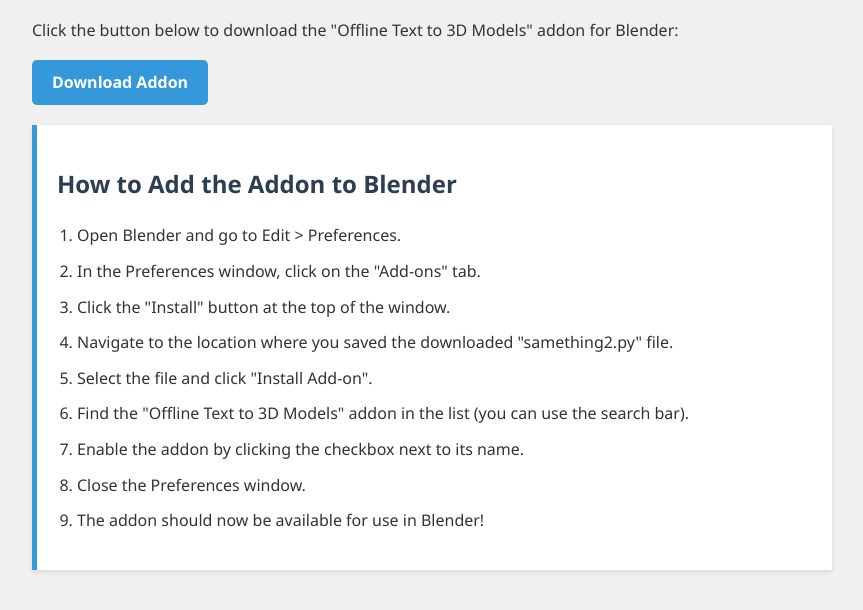
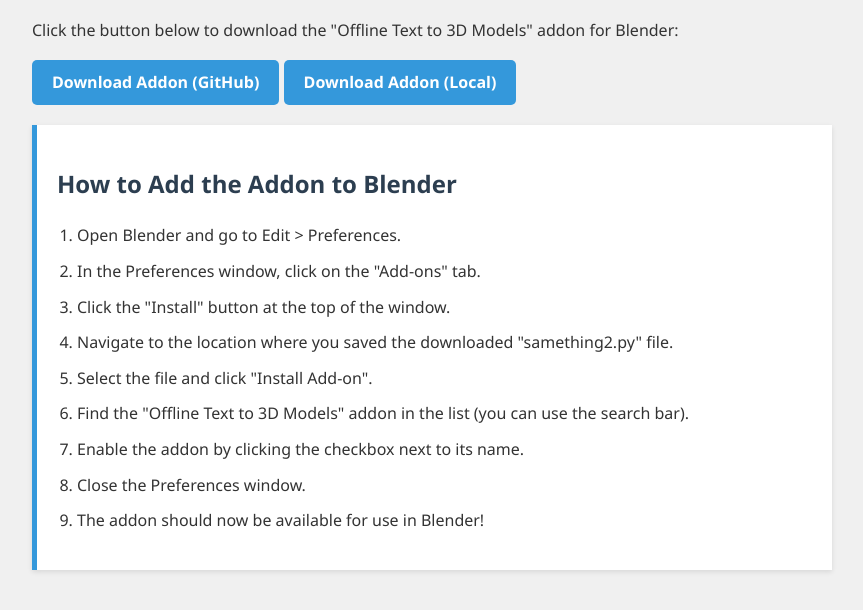
Before and after one commit to HTMLCSSJSPY/Blenderknowledge.com, a plain HTML site: page index.html in a window 1280 px wide. Shown: the part 96-706 px from the top of the page, without its empty margins (208-1071 px from the left). Drawn offline with Linux system fonts and the light colour scheme.

Commit message:
Add files via upload

```diff
--- a/index.html
+++ b/index.html
@@ -50,7 +50,11 @@
 
     <p>Click the button below to download the "Offline Text to 3D Models" addon for Blender:</p>
 
-    <a href="https://yourdomain.com/downloads/samething2.py" download class="download-btn">Download Addon</a>
+    <!-- Option 1: For hosting on GitHub (replace with actual path in your repository) -->
+    <a href="samething2.py" download class="download-btn">Download Addon (GitHub)</a>
+
+    <!-- Option 2: For local testing only (will only work on your computer) -->
+    <a href="file:///D:/Userfolders/HJTHOQ/Downloads/samething2.py" download class="download-btn">Download Addon (Local)</a>
 
     <div class="instructions">
         <h2>How to Add the Addon to Blender</h2>
```
